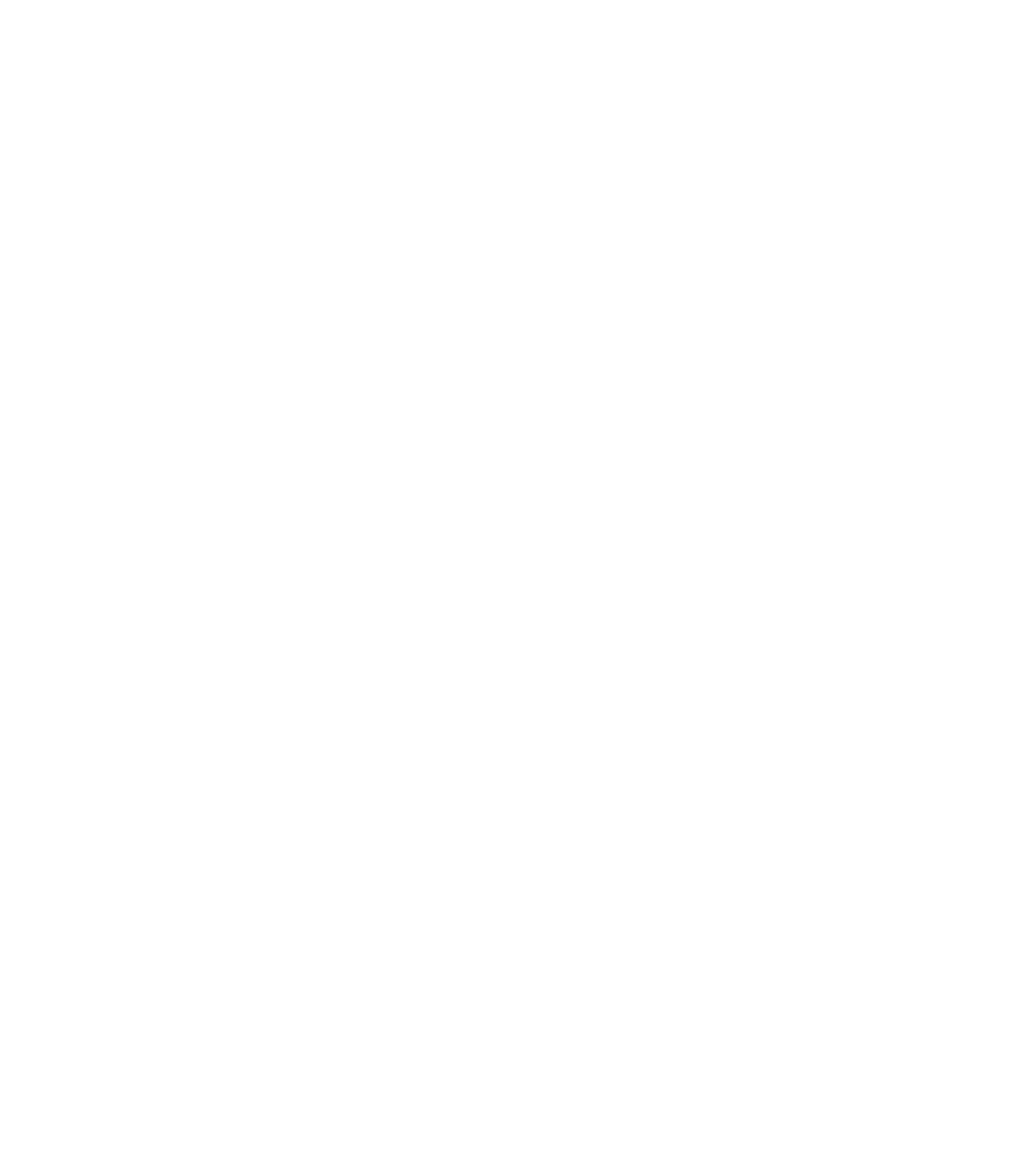
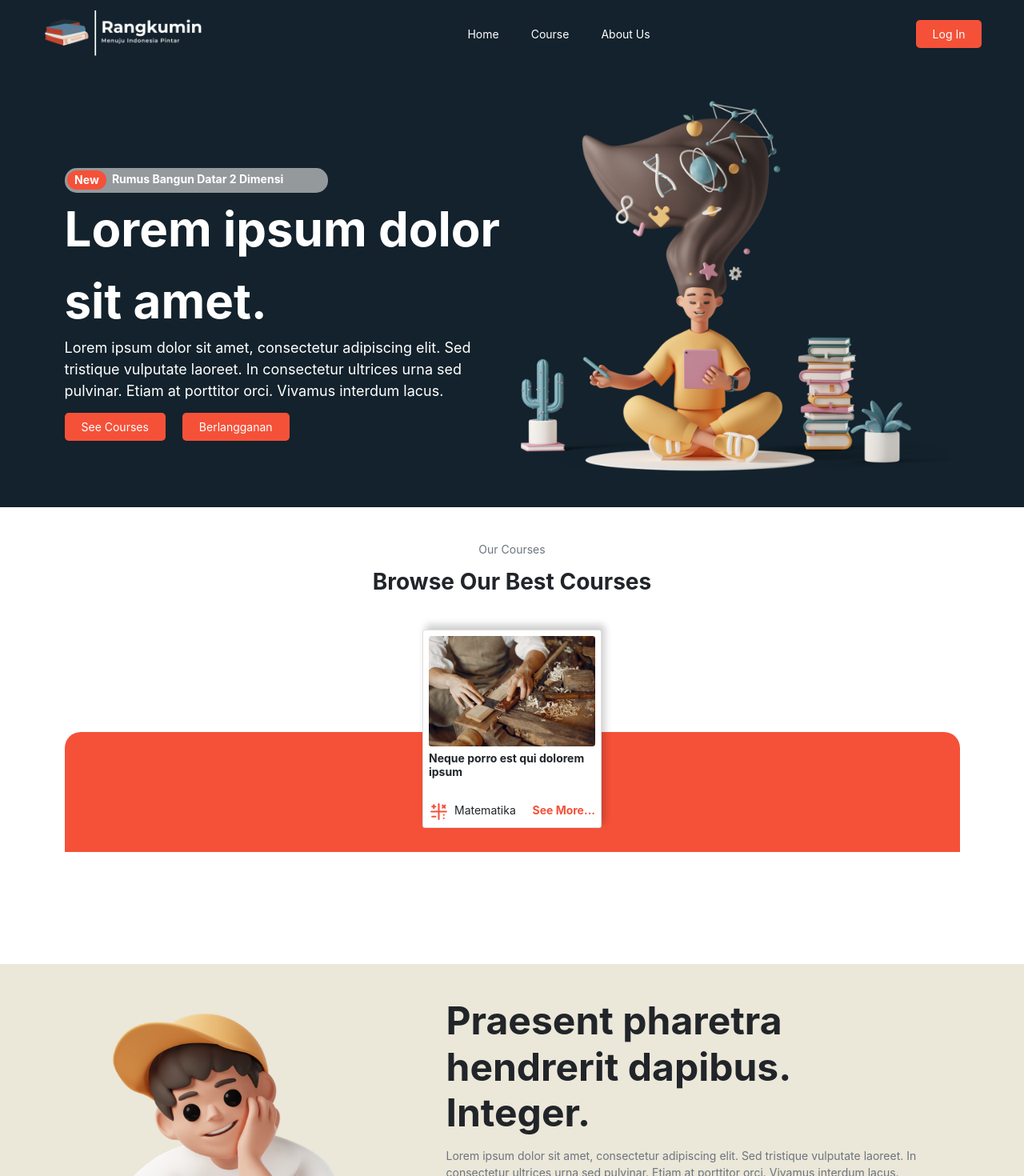
Before and after one commit to rg-km/final-project-engineering-41, a React (Create React App) app in the folder frontend/rangkumin/: page /homepage in a window 1280 px wide. Before the commit this address had no page. Shown: the top 1470 px of the page at 80% size. Before the commit the page ends 800 px from the top, so only its background shows below. Built offline with nearby package versions, Linux system fonts and the light colour scheme; some icons are missing.

Commit message:
Add : Button Navigating

```diff
--- a/frontend/rangkumin/src/App.js
+++ b/frontend/rangkumin/src/App.js
@@ -38,7 +38,7 @@
 
 			<BrowserRouter>
 				<Routes>
-					<Route path="/" element={<Homepage />} />
+					<Route path="/homepage" element={<Homepage />} />
 					<Route path="/login" element={<LeftSideLogin />} />
 					<Route path="/aboutUs" element={<AboutUs />} />
 					<Route path="/signup" element={<RightSideRegister />} />
--- a/frontend/rangkumin/src/components/Homepage.js
+++ b/frontend/rangkumin/src/components/Homepage.js
@@ -20,9 +20,25 @@
 import Header from './header'
 import Footer from './Footer'
 
+import { Navigate, useNavigate } from 'react-router-dom'
+
 
 function Homepage() {
-  return (
+    const navigate = useNavigate()
+
+    const navigateToCourse = () => {
+        navigate('/course')
+    }
+
+    const navigateToSubscribe = () => {
+        navigate('/subscribe')
+    }
+
+    const navigateToLogin = () => {
+        navigate('/login')
+    }
+
+    return (
     <>
         <Container fluid style={{ backgroundColor : "#13222C", }}>
             <Header />
@@ -40,8 +56,8 @@
                             <label className='hero-title fw-bold text-white' >Lorem ipsum dolor sit amet.</label>
                             <p className='text-white hero-sub'>Lorem ipsum dolor sit amet, consectetur adipiscing elit. Sed tristique vulputate laoreet. In consectetur ultrices urna sed pulvinar. Etiam at porttitor orci. Vivamus interdum lacus.</p>
 
-                            <button className="btn-Custom px-4 p-2">See Courses</button>
-                            <button className="btn-Custom px-4 mx-4 p-2">Berlangganan</button>
+                            <button onClick={navigateToCourse} className="btn-Custom px-4 p-2">See Courses</button>
+                            <button onClick={navigateToSubscribe} className="btn-Custom px-4 mx-4 p-2">Berlangganan</button>
                         </div>
                     </Col>
                     <Col className="d-flex align-items-center mb-5">
@@ -70,7 +86,7 @@
                                         <label>Matematika</label>
                                     </div>
                                     <div className='mt-4 ps-2'>
-                                        <a className='text-decoration-none fw-bold card-Text' href="#">See More...</a>
+                                        <a href="/course" className='text-decoration-none fw-bold card-Text'>See More...</a>
                                     </div>
                                 </div>
                             </Card>
@@ -214,7 +230,7 @@
 							</div>
 							<button
 								className="btn-Custom px-2 py-3"
-								style={{ width: "100%" }}>
+								style={{ width: "100%" }} onClick={navigateToSubscribe}>
 								Berlangganan
 							</button>
 							<label className="text-center fs-6 mt-2 text-secondary">
@@ -233,7 +249,7 @@
                     <div className='Banner-Content-Text align-middle'>
                         <p className='fs-3 fw-bold'>Log in to enjoy more benefits.</p>
                         <p>Vivamus luctus nibh eget interdum eleifend. Curabitur suscipit elementum semper.</p>
-                        <button className="btn-Custom py-2 px-5"> Log In </button>
+                        <button onClick={navigateToLogin} className="btn-Custom py-2 px-5"> Log In </button>
                     </div>
                     <div className='Banner-Content-Image text-end'>
                         <img src={CatOnBooks} style={{ width: "60%" }}></img>
@@ -249,7 +265,7 @@
                         <h2 className='fw-bold'>Latest Courses</h2>
                     </div>
                     <div>
-                        <button className='btn-Custom py-2 px-4'>See More...</button>
+                        <button className='btn-Custom py-2 px-4' onClick={navigateToCourse}>See More...</button>
                     </div>
                 </div>
                 <ListCourses/>
--- a/frontend/rangkumin/src/components/LeftSideLogin.js
+++ b/frontend/rangkumin/src/components/LeftSideLogin.js
@@ -5,9 +5,19 @@
 import model3d from "../assets/loginPage/object3d.png";
 import logo from "../assets/loginPage/logo.png";
 import { Form, Button, Container } from "react-bootstrap";
+import { Link, Navigate, Route, Routes, useNavigate } from "react-router-dom";
 
-export class LeftSideLogin extends Component {
-	render() {
+export function LeftSideLogin() {
+	const navigate = useNavigate();
+
+	const navigateToHomepage = () => {
+		navigate("/homepage");
+	}
+
+	const navigateToSignup = () => {
+		navigate("/signup");
+	}
+
 		return (
 			<body>
 				<div className="side">
@@ -59,13 +69,14 @@
 									fontWeight: "bold",
 								}}
 								size="xl"
-								type="submit">
+								type="submit"
+								onClick={navigateToHomepage}>
 								Login
 							</Button>
 						</div>
 						<Form.Text className="text-muted">
 							Don’t have any account?{" "}
-							<a className="sign-up-button" href="#">
+							<a className="sign-up-button" href="/signup">
 								Sign Up
 							</a>
 						</Form.Text>
@@ -96,7 +107,8 @@
 									fontWeight: "bold",
 								}}
 								size="xl"
-								type="submit">
+								type="submit"
+								onClick={navigateToHomepage}>
 								Login
 							</Button>
 						</div>
@@ -111,4 +123,3 @@
 			</body>
 		);
 	}
-}
--- a/frontend/rangkumin/src/components/header.js
+++ b/frontend/rangkumin/src/components/header.js
@@ -25,11 +25,11 @@
 	return (
 		<>
 			<div className="nav-bar px-5 py-5">
-				<a href="/">
+				<a href="/homepage">
 					<img className="logo-responsive" src={Logo} alt="" />
 				</a>
 				<div className="h-100 d-none d-md-flex text-light align-items-center ">
-					<Link className="link" to="/">
+					<Link className="link" to="/homepage">
 						Home
 					</Link>
 					<Link className="link " to="/course">
```
Also changed, not shown: 1 other file (tests, documents, lock files or other folders).
